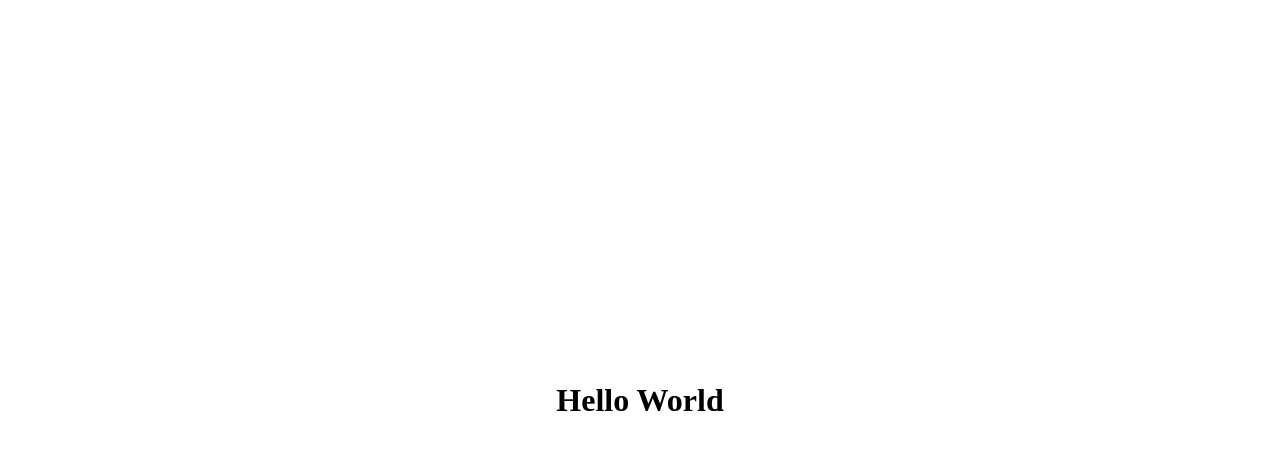
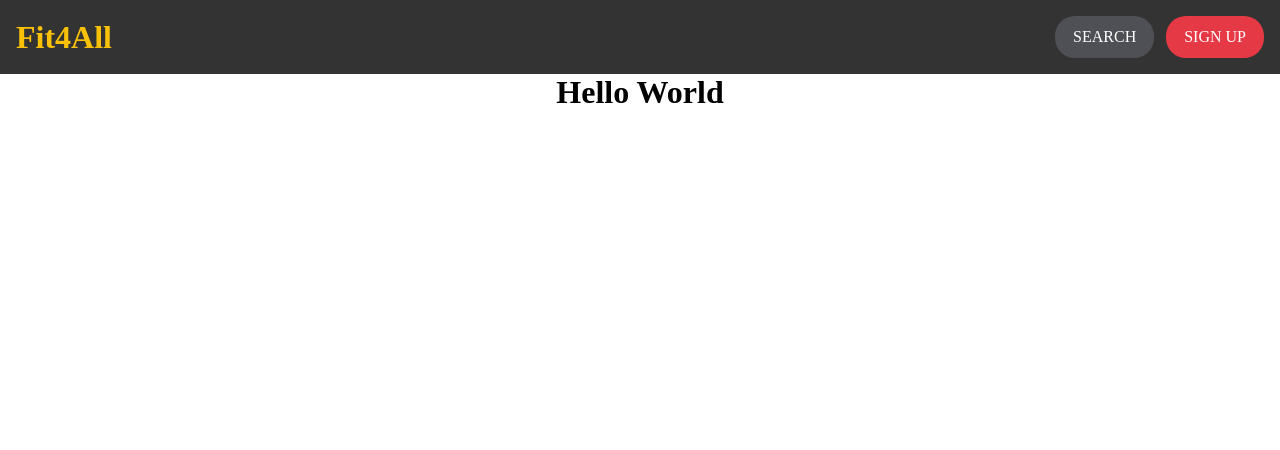
Before and after one commit to gortega2/Fit4All, a React (Vite) app: page / in a window 1280 px wide. Shown: the top 450 px of the page. Built offline with nearby package versions, Linux system fonts and the light colour scheme.

Commit message:
Basic header completed

```diff
--- a/src/App.jsx
+++ b/src/App.jsx
@@ -3,6 +3,7 @@ import reactLogo from './assets/react.svg'
 import viteLogo from '/vite.svg'
 import './App.scss'
 import HomePage from './pages/HomePage/HomePage'
+import Header from './componets/Header/Header'
 
 import { BrowserRouter, Routes, Route } from "react-router-dom";
 
@@ -11,6 +12,7 @@ function App() {
 
   return (
     <BrowserRouter>
+      <Header />
       <Routes>
         <Route path='/' element={<HomePage />} />
       </Routes>
--- a/src/App.scss
+++ b/src/App.scss
@@ -6,6 +6,6 @@
 #root {
   width: 100vw;
   height: 100vh;
-  @include flex(center, center);
+  @include flex(start, center);
   flex-direction: column;
 }
--- /dev/null
+++ b/src/componets/Header/Header.jsx
@@ -0,0 +1,32 @@
+import "./Header.scss";
+import { Link } from "react-router-dom";
+import { useState } from "react";
+
+export default function Header(){
+
+    const [isSignedup, setSignedUp] = useState(false);
+
+    return (
+        <header className="header">
+            <div className="header__container">
+                <Link to="/">
+                    <h1 className="header__logo">Fit4All</h1>
+                </Link>
+                <ul className="header__links">
+                    <Link to='search' className="cta-action cta-action--secondary">
+                        SEARCH
+                    </Link>
+                    {(isSignedup) ? (<Link to='/create' className="cta-action cta-action--secondary">
+                        CREATE
+                    </Link>)  : (<Link to="/sign-up" className="cta-action">
+                        SIGN UP
+                    </Link>)}
+
+                </ul>
+            </div>
+
+
+        </header>
+    )
+
+}
--- /dev/null
+++ b/src/componets/Header/Header.scss
@@ -0,0 +1,57 @@
+@use "../../styles/partials/mixins" as *;
+@use "../../styles/partials/variables" as *;
+
+
+.header{
+    @include flex(center, center);
+    flex-direction: column;
+    width: 100%;
+    max-width: $desktop-breakpoint;
+    background-color: $main-background;
+    padding: 16px;
+    color: white;
+
+
+
+    &__container{
+        @include flex(space-between, center);
+        width: 100%;
+
+        flex-direction: column;
+        gap: 16px;
+
+        @include tablet{
+            flex-direction: row;
+        }
+
+    }
+
+    &__logo{
+        color: $gold;
+
+    }
+
+    &__links{
+        @include flex(center, center);
+        width: 100%;
+
+        gap: 12px;
+
+        @include tablet{
+            justify-content: end;
+        }
+
+    }
+
+    &__links *{
+        width: 50%;
+        @include flex(center, center);
+
+        @include tablet{
+            width: auto;
+        }
+
+    }
+
+
+}
--- a/src/styles/partials/_global.scss
+++ b/src/styles/partials/_global.scss
@@ -1,3 +1,8 @@
+@use './mixins' as *;
+@use './variables' as *;
+@use './typography' as *;
+
+
 a {
   text-decoration: none;
   color: inherit;
@@ -19,3 +24,20 @@ li {
 ul {
   padding: 0;
 }
+
+.cta-action{
+    background-color: $cta-action;
+    color: white;
+    border-radius: 20px;
+
+    padding: 8px 12px;
+
+    @include tablet{
+        padding: 12px 18px;
+    }
+
+    &--secondary{
+        background-color: #4F5055;
+    }
+
+}
--- a/src/styles/partials/_variables.scss
+++ b/src/styles/partials/_variables.scss
@@ -1,3 +1,14 @@
-//Breakpoitns
+// Breakpoints
 $tablet-breakpoint: 768px;
 $desktop-breakpoint: 1280px;
+
+// Colors
+
+$main-background: #333333;
+$secondary-background: #1C1C2E;
+$alt-background: #626262;
+
+$cta-background: #7BEFC8;
+$cta-action: #E63946;
+
+$gold: #FAC106
```
